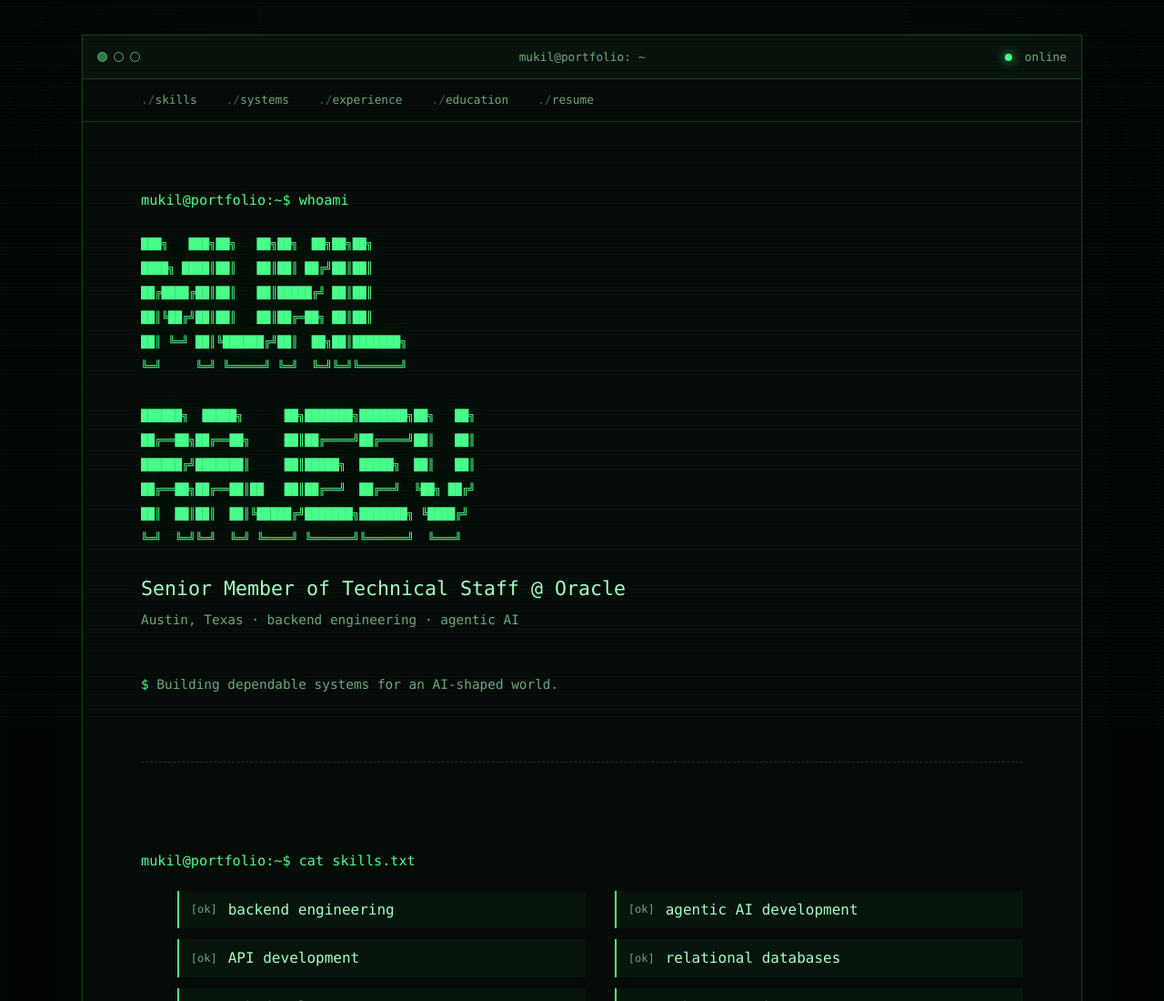
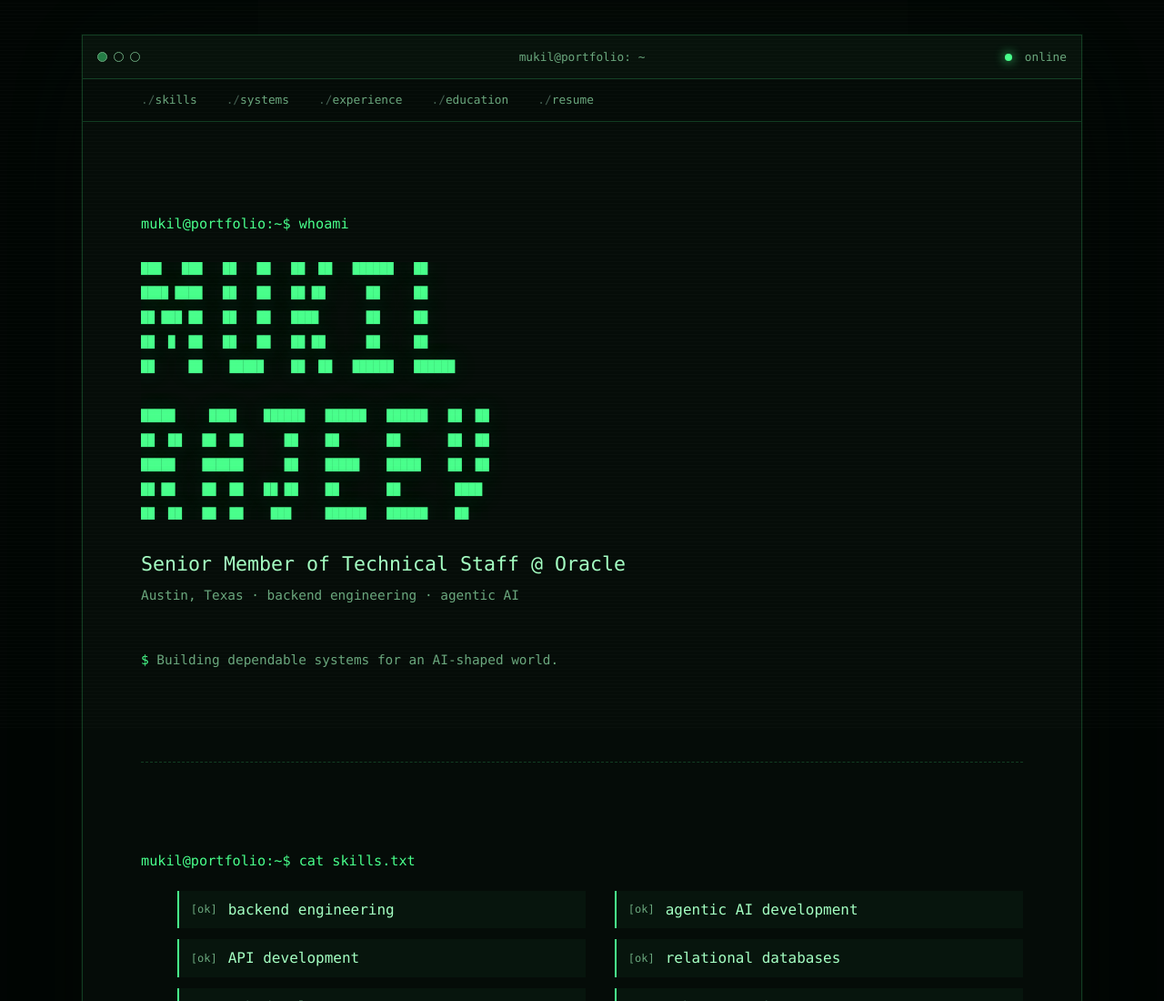
Before and after one commit to mukilr/portfolio, a website: page index.html in a window 1280 px wide. Shown: the top 1100 px of the page at 91% size. Drawn offline with Linux system fonts and the light colour scheme.

Commit message:
Improve ASCII name readability

```diff
--- a/index.html
+++ b/index.html
@@ -33,19 +33,17 @@
       <section class="intro terminal-sequence" aria-labelledby="name">
         <p class="command" data-stream data-speed="18">mukil@portfolio:~$ whoami</p>
         <h1 class="visually-hidden" id="name">Mukil Rajeev</h1>
-        <pre class="ascii-name" aria-hidden="true"><span data-stream data-delay="120">███╗   ███╗██╗   ██╗██╗  ██╗██╗██╗</span>
-<span data-stream data-delay="150">████╗ ████║██║   ██║██║ ██╔╝██║██║</span>
-<span data-stream data-delay="180">██╔████╔██║██║   ██║█████╔╝ ██║██║</span>
-<span data-stream data-delay="210">██║╚██╔╝██║██║   ██║██╔═██╗ ██║██║</span>
-<span data-stream data-delay="240">██║ ╚═╝ ██║╚██████╔╝██║  ██╗██║███████╗</span>
-<span data-stream data-delay="270">╚═╝     ╚═╝ ╚═════╝ ╚═╝  ╚═╝╚═╝╚══════╝</span>
+        <pre class="ascii-name" aria-hidden="true"><span data-stream data-delay="120">███   ███   ██   ██   ██  ██   ██████   ██</span>
+<span data-stream data-delay="150">████ ████   ██   ██   ██ ██      ██     ██</span>
+<span data-stream data-delay="180">██ ███ ██   ██   ██   ████       ██     ██</span>
+<span data-stream data-delay="210">██  █  ██   ██   ██   ██ ██      ██     ██</span>
+<span data-stream data-delay="240">██     ██    █████    ██  ██   ██████   ██████</span>
 <span class="ascii-gap" aria-hidden="true"> </span>
-<span data-stream data-delay="330">██████╗  █████╗      ██╗███████╗███████╗██╗   ██╗</span>
-<span data-stream data-delay="360">██╔══██╗██╔══██╗     ██║██╔════╝██╔════╝██║   ██║</span>
-<span data-stream data-delay="390">██████╔╝███████║     ██║█████╗  █████╗  ██║   ██║</span>
-<span data-stream data-delay="420">██╔══██╗██╔══██║██   ██║██╔══╝  ██╔══╝  ╚██╗ ██╔╝</span>
-<span data-stream data-delay="450">██║  ██║██║  ██║╚█████╔╝███████╗███████╗ ╚████╔╝</span>
-<span data-stream data-delay="480">╚═╝  ╚═╝╚═╝  ╚═╝ ╚════╝ ╚══════╝╚══════╝  ╚═══╝</span></pre>
+<span data-stream data-delay="330">█████     ████    ██████   ██████   ██████   ██  ██</span>
+<span data-stream data-delay="360">██  ██   ██  ██      ██    ██       ██       ██  ██</span>
+<span data-stream data-delay="390">█████    ██████      ██    █████    █████    ██  ██</span>
+<span data-stream data-delay="420">██ ██    ██  ██   ██ ██    ██       ██        ████</span>
+<span data-stream data-delay="450">██  ██   ██  ██    ███     ██████   ██████    ██</span></pre>
         <p class="role" data-stream data-delay="580">Senior Member of Technical Staff @ Oracle</p>
         <p class="meta" data-stream data-delay="660">Austin, Texas · backend engineering · agentic AI</p>
         <p class="status" data-stream data-delay="740"><span class="prompt">$</span> Building dependable systems for an AI-shaped world.</p>
```
